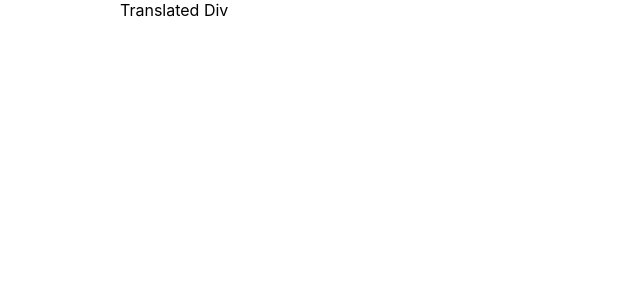
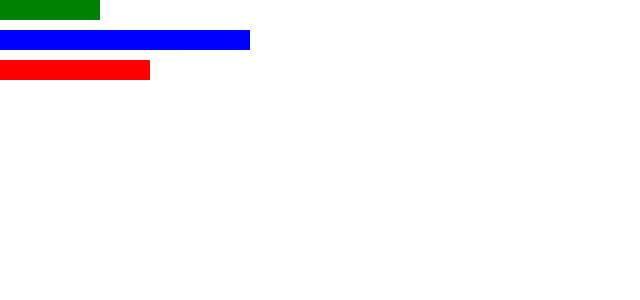
Before and after one commit to jp-knj/study_React, a React (Create React App) app in the folder 09_reactspring-website/: page / in a window 1280 px wide. Shown: the top 300 px of the page, without its empty margins (0-640 px from the left). Built offline with nearby package versions, Linux system fonts and the light colour scheme.

Commit message:
:+1: Add BarGraph section
t

```diff
--- a/09_reactspring-website/src/App.js
+++ b/09_reactspring-website/src/App.js
@@ -1,10 +1,12 @@
 import React from 'react';
 import Translate from './Tutorial/Translate';
+import BarGraph from './Tutorial/BarGraph';
 
 function App() {
   return (
     <div>
-      <Translate />
+      {/* <Translate /> */}
+      <BarGraph/>
     </div>
   );
 }
--- /dev/null
+++ b/09_reactspring-website/src/Tutorial/BarGraph.js
@@ -0,0 +1,64 @@
+import React from 'react';
+import { useSprings, animated } from 'react-spring';
+
+const bars = [
+  {
+    key: 'bar1',
+    color: 'green',
+    from: {
+      width: '0px',
+    },
+    to: {
+      width: '100px',
+    },
+    config: {
+      mass: 8,
+    },
+  },
+  {
+    key: 'bar2',
+    color: 'blue',
+    from: {
+      width: '0px',
+    },
+    to: {
+      width: '250px',
+    },
+    config: {
+      mass: 10,
+    },
+  },
+  {
+    key: 'bar3',
+    color: 'red',
+    from: {
+      width: '0px',
+    },
+    to: {
+      width: '150px',
+    },
+    config: {
+      mass: 13,
+    },
+  },
+];
+
+const BarGraph = () => {
+  const springs = useSprings(
+    bars.length,
+    bars.map(({ color, key, ...config }) => config)
+  );
+
+  return springs.map((spring, index) => (
+    <animated.div
+      style={{
+        ...spring,
+        height: '20px',
+        marginBottom: '10px',
+        backgroundColor: bars[index].color,
+      }}
+    />
+  ));
+};
+
+export default BarGraph;
```
